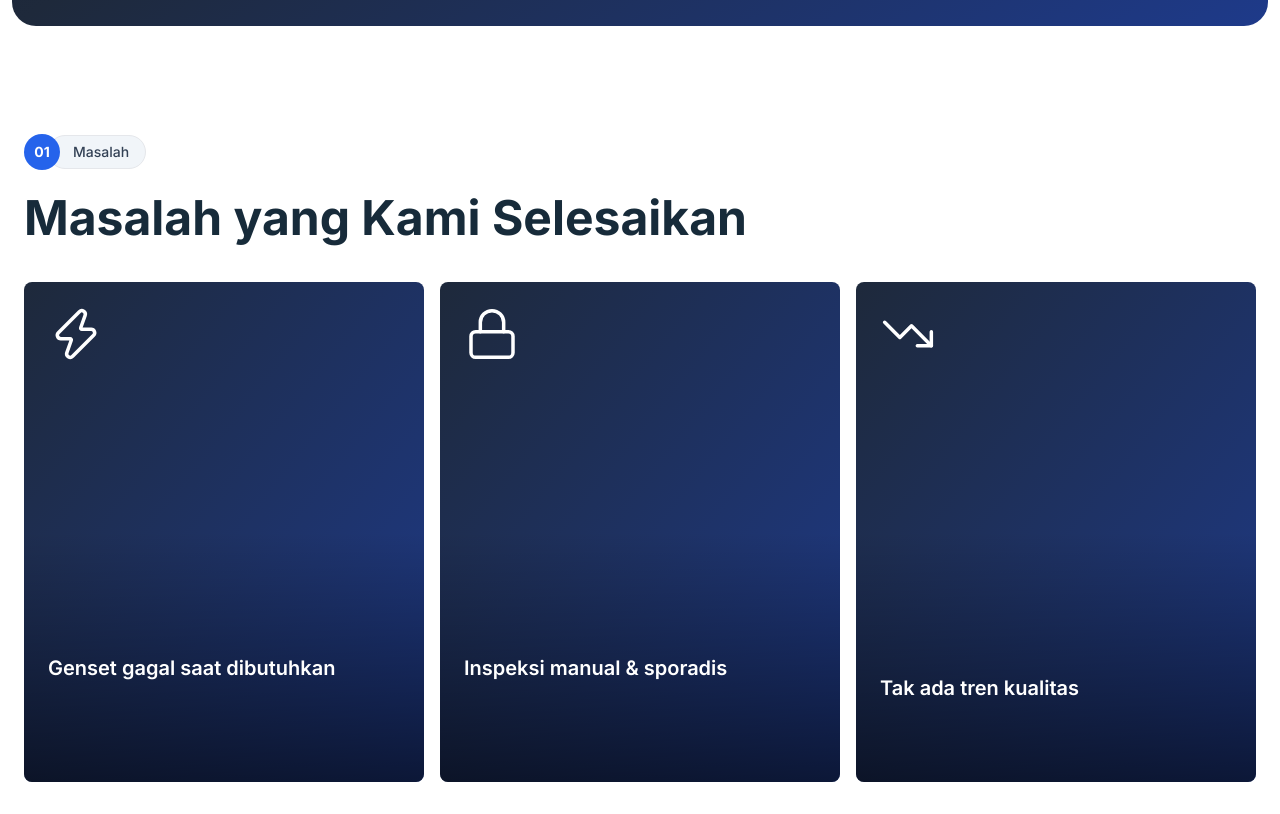
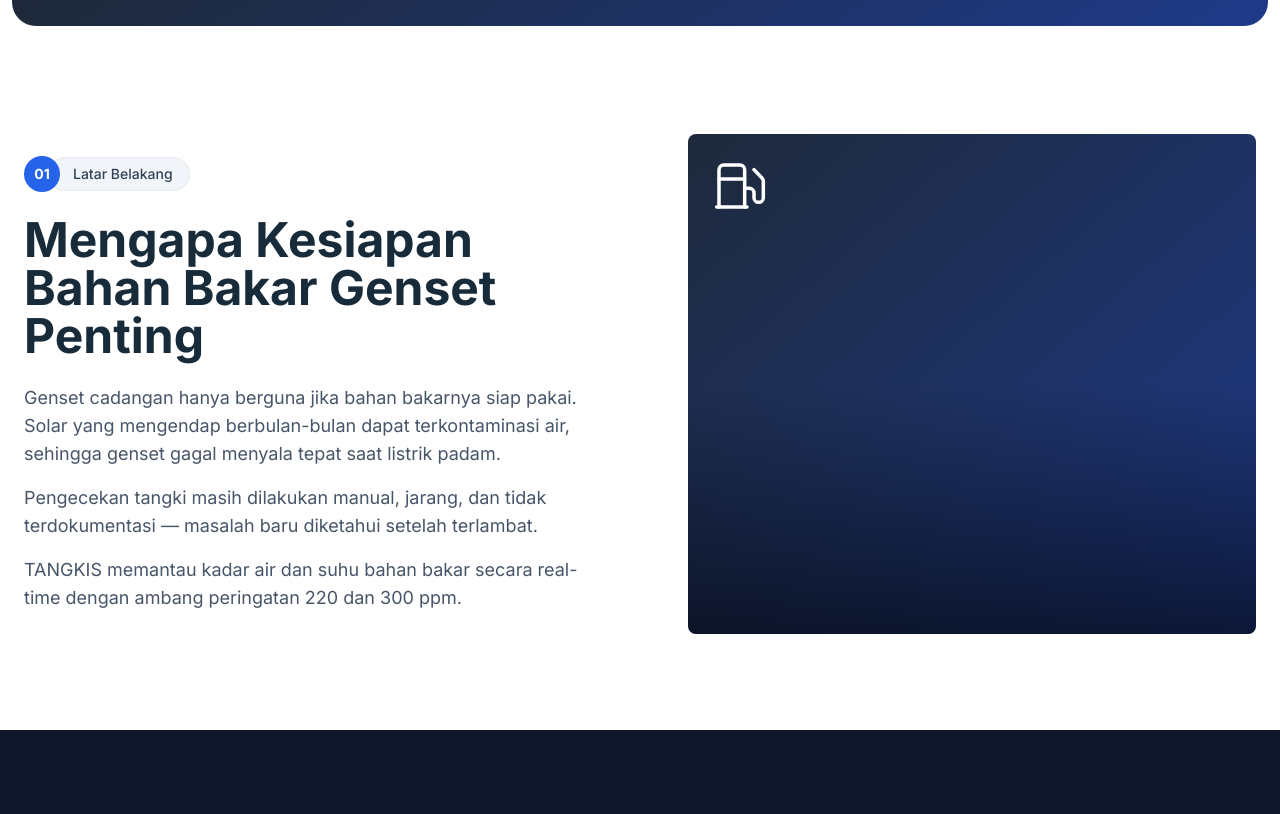
Before and after one commit to Nyanist/tangkis, a Next.js app: page / in a window 1280 px wide. Shown: the part 786-1600 px from the top of the page. Built offline with nearby package versions, Linux system fonts and the light colour scheme.

Commit message:
feat: update main section layout
add Latar Belakang section back

```diff
--- a/src/app/page.tsx
+++ b/src/app/page.tsx
@@ -1,4 +1,5 @@
 import HeroSection from "@/components/sections/HeroSection";
+import BackgroundSection from "@/components/sections/BackgroundSection";
 import ProblemSection from "@/components/sections/ProblemSection";
 import ProductSection from "@/components/sections/ProductSection";
 import FeaturesSection from "@/components/sections/FeaturesSection";
@@ -7,9 +8,10 @@ export default function HomePage() {
   return (
     <main>
       <HeroSection />
-      <ProblemSection />
+      <BackgroundSection />
       <ProductSection />
       <FeaturesSection />
+      <ProblemSection />
     </main>
   );
 }
--- /dev/null
+++ b/src/components/sections/BackgroundSection.tsx
@@ -0,0 +1,30 @@
+"use client";
+import { Fuel } from "lucide-react";
+import FadeUp from "@/components/motion/FadeUp";
+import SectionBadge from "@/components/sections/SectionBadge";
+import { background } from "@/lib/data/background";
+
+export default function BackgroundSection() {
+  return (
+    <section id="latar-belakang" className="scroll-mt-24 bg-white py-16 lg:py-24">
+      <div className="mx-auto grid max-w-[95%] items-center gap-12 px-4 md:px-6 lg:max-w-[92%] lg:grid-cols-2 lg:gap-24 xl:max-w-[1400px]">
+        <FadeUp>
+          <SectionBadge number="01" label="Latar Belakang" />
+          <h2 className="mt-6 text-3xl font-bold md:text-5xl">{background.title}</h2>
+          <div className="mt-6 space-y-4 text-lg text-slate-600">
+            {background.paragraphs.map((t) => (
+              <p key={t}>{t}</p>
+            ))}
+          </div>
+        </FadeUp>
+        <FadeUp delay={0.15}>
+          {/* ponytail: gradient placeholder — swap for next/image when a real photo exists */}
+          <div className="relative flex min-h-[24rem] flex-col justify-between overflow-hidden rounded-lg bg-gradient-to-br from-slate-800 to-blue-900 p-6 pb-8 text-white lg:h-[500px]">
+            <Fuel className="h-14 w-14" strokeWidth={1.5} aria-hidden />
+            <div className="absolute inset-0 bg-gradient-to-t from-black/60 via-transparent to-transparent" />
+          </div>
+        </FadeUp>
+      </div>
+    </section>
+  );
+}
--- a/src/components/sections/HeroSection.tsx
+++ b/src/components/sections/HeroSection.tsx
@@ -36,7 +36,7 @@ export default function HeroSection() {
           </FadeUp>
         </div>
         <a
-          href="#masalah"
+          href="#latar-belakang"
           className="absolute bottom-8 left-1/2 flex -translate-x-1/2 flex-col items-center gap-1 text-xs font-medium uppercase tracking-widest text-white/70 hover:text-white"
         >
           Scroll
--- a/src/components/sections/ProblemSection.tsx
+++ b/src/components/sections/ProblemSection.tsx
@@ -1,31 +1,83 @@
 "use client";
+import { useEffect, useRef, useState } from "react";
+import { motion, useReducedMotion, useScroll, useTransform, type MotionValue } from "framer-motion";
 import SectionBadge from "@/components/sections/SectionBadge";
 import FadeUp from "@/components/motion/FadeUp";
 import { problems } from "@/lib/data/problems";
+import { cn } from "@/lib/utils";
+
+type Problem = (typeof problems)[number];
+
+function ProblemCard({ p }: { p: Problem }) {
+  return (
+    <div className="relative flex min-h-[24rem] flex-col justify-between overflow-hidden rounded-lg bg-gradient-to-br from-slate-800 to-blue-900 p-6 pb-8 text-white lg:h-[min(500px,50vh)]">
+      <p.icon className="h-14 w-14" strokeWidth={1.5} aria-hidden />
+      <div className="absolute inset-0 bg-gradient-to-t from-black/60 via-transparent to-transparent" />
+      <div className="relative">
+        <h3 className="text-xl font-semibold">{p.title}</h3>
+        <p className="mt-2 text-sm text-slate-200">{p.description}</p>
+      </div>
+    </div>
+  );
+}
+
+// Each card fades/rises in over its own slice of the section's scroll progress.
+function RevealCard({ p, i, progress }: { p: Problem; i: number; progress: MotionValue<number> }) {
+  const start = 0.1 + i * 0.25;
+  const range = [start, start + 0.2];
+  const opacity = useTransform(progress, range, [0, 1]);
+  const y = useTransform(progress, range, [80, 0]);
+  const scale = useTransform(progress, range, [0.95, 1]);
+  return (
+    <motion.div style={{ opacity, y, scale }} className="lg:flex-1">
+      <ProblemCard p={p} />
+    </motion.div>
+  );
+}
 
 export default function ProblemSection() {
+  const ref = useRef<HTMLElement>(null);
+  const reduceMotion = useReducedMotion();
+  const [desktop, setDesktop] = useState(false); // false on first render so SSR/hydration match
+  const { scrollYProgress } = useScroll({ target: ref, offset: ["start start", "end end"] });
+
+  useEffect(() => {
+    const mq = window.matchMedia("(min-width: 1024px)");
+    const update = () => setDesktop(mq.matches);
+    update();
+    mq.addEventListener("change", update);
+    return () => mq.removeEventListener("change", update);
+  }, []);
+
+  // Pin + scroll-driven reveal only on desktop; smaller screens and reduced motion get a static stack.
+  const pinned = desktop && !reduceMotion;
+
   return (
-    <section id="masalah" className="bg-white py-16 lg:py-24">
-      <div className="mx-auto max-w-[95%] px-4 md:px-6 lg:max-w-[92%] xl:max-w-[1400px]">
+    <section
+      ref={ref}
+      id="masalah"
+      className={cn("scroll-mt-24 bg-white", pinned ? "h-[300vh]" : "py-16 lg:py-24")}
+    >
+      <div
+        className={cn(
+          "mx-auto max-w-[95%] px-4 md:px-6 lg:max-w-[92%] xl:max-w-[1400px]",
+          pinned && "sticky top-0 flex h-screen flex-col justify-center pt-24"
+        )}
+      >
         <FadeUp>
-          <SectionBadge number="01" label="Masalah" />
+          <SectionBadge number="04" label="Masalah" />
           <h2 className="mt-6 max-w-3xl text-3xl font-bold md:text-5xl">Masalah yang Kami Selesaikan</h2>
         </FadeUp>
         <div className="mt-10 flex flex-col gap-4 lg:flex-row">
-          {problems.map((p, i) => (
-            <FadeUp key={p.id} delay={i * 0.1} className="lg:flex-1">
-              <div className="group relative flex min-h-[24rem] flex-col justify-between overflow-hidden rounded-lg bg-gradient-to-br from-slate-800 to-blue-900 p-6 pb-8 text-white lg:h-[500px]">
-                <p.icon className="h-14 w-14" strokeWidth={1.5} aria-hidden />
-                <div className="absolute inset-0 bg-gradient-to-t from-black/60 via-transparent to-transparent" />
-                <div className="relative">
-                  <h3 className="text-xl font-semibold">{p.title}</h3>
-                  <p className="mt-2 text-sm text-slate-200 transition-all duration-300 lg:translate-y-4 lg:opacity-0 lg:group-hover:translate-y-0 lg:group-hover:opacity-100 lg:group-focus-within:translate-y-0 lg:group-focus-within:opacity-100">
-                    {p.description}
-                  </p>
-                </div>
-              </div>
-            </FadeUp>
-          ))}
+          {problems.map((p, i) =>
+            pinned ? (
+              <RevealCard key={p.id} p={p} i={i} progress={scrollYProgress} />
+            ) : (
+              <FadeUp key={p.id} delay={i * 0.1} className="lg:flex-1">
+                <ProblemCard p={p} />
+              </FadeUp>
+            )
+          )}
         </div>
       </div>
     </section>
--- /dev/null
+++ b/src/lib/data/background.ts
@@ -0,0 +1,8 @@
+export const background = {
+  title: "Mengapa Kesiapan Bahan Bakar Genset Penting",
+  paragraphs: [
+    "Genset cadangan hanya berguna jika bahan bakarnya siap pakai. Solar yang mengendap berbulan-bulan dapat terkontaminasi air, sehingga genset gagal menyala tepat saat listrik padam.",
+    "Pengecekan tangki masih dilakukan manual, jarang, dan tidak terdokumentasi — masalah baru diketahui setelah terlambat.",
+    "TANGKIS memantau kadar air dan suhu bahan bakar secara real-time dengan ambang peringatan 220 dan 300 ppm.",
+  ],
+};
```
Also changed, not shown: 1 other file (tests, documents, lock files or other folders).
